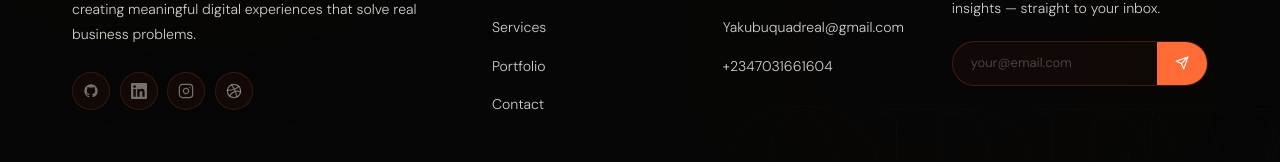
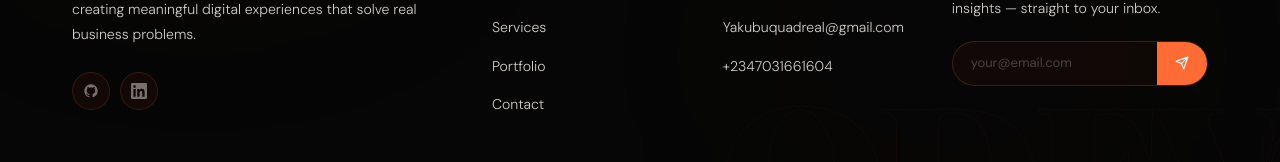
Before and after one commit to Dataoracle1/yakubuquadri.com, a React (Vite) app: page / in a window 1280 px wide. Shown: the part 6522-6684 px from the top of the page. Built offline with nearby package versions, Linux system fonts and the light colour scheme; a web font is replaced by a local one.

Commit message:
fix social links

```diff
--- a/src/data/siteData.ts
+++ b/src/data/siteData.ts
@@ -184,7 +184,7 @@ export const blogPosts: BlogPost[] = [
 export const socialLinks: SocialLink[] = [
  {
   platform: 'GitHub',
-  url: 'https://github.com/your-username',
+  url: 'https://github.com/Dataoracle1',
   icon: React.createElement('svg', { width: 16, height: 16, viewBox: '0 0 24 24', fill: 'currentColor' },
     React.createElement('path', { d: 'M12 2C6.477 2 2 6.484 2 12.017c0 4.425 2.865 8.18 6.839 9.504.5.092.682-.217.682-.483 0-.237-.008-.868-.013-1.703-2.782.605-3.369-1.343-3.369-1.343-.454-1.158-1.11-1.466-1.11-1.466-.908-.62.069-.608.069-.608 1.003.07 1.531 1.032 1.531 1.032.892 1.53 2.341 1.088 2.91.832.092-.647.35-1.088.636-1.338-2.22-.253-4.555-1.113-4.555-4.951 0-1.093.39-1.988 1.029-2.688-.103-.253-.446-1.272.098-2.65 0 0 .84-.27 2.75 1.026A9.564 9.564 0 0112 6.844c.85.004 1.705.115 2.504.337 1.909-1.296 2.747-1.027 2.747-1.027.546 1.379.202 2.398.1 2.651.64.7 1.028 1.595 1.028 2.688 0 3.848-2.339 4.695-4.566 4.943.359.309.678.92.678 1.855 0 1.338-.012 2.419-.012 2.747 0 .268.18.58.688.482A10.019 10.019 0 0022 12.017C22 6.484 17.522 2 12 2z' })
   ),
@@ -196,23 +196,23 @@ export const socialLinks: SocialLink[] = [
       React.createElement('path', { d: 'M20.447 20.452h-3.554v-5.569c0-1.328-.027-3.037-1.852-3.037-1.853 0-2.136 1.445-2.136 2.939v5.667H9.351V9h3.414v1.561h.046c.477-.9 1.637-1.85 3.37-1.85 3.601 0 4.267 2.37 4.267 5.455v6.286zM5.337 7.433a2.062 2.062 0 01-2.063-2.065 2.064 2.064 0 112.063 2.065zm1.782 13.019H3.555V9h3.564v11.452zM22.225 0H1.771C.792 0 0 .774 0 1.729v20.542C0 23.227.792 24 1.771 24h20.451C23.2 24 24 23.227 24 22.271V1.729C24 .774 23.2 0 22.222 0h.003z' })
     ),
   },
-  {
-    platform: 'Instagram',
-    url: '#',
-    icon: React.createElement('svg', { width: 16, height: 16, viewBox: '0 0 24 24', fill: 'none', stroke: 'currentColor', strokeWidth: 1.8, strokeLinecap: 'round', strokeLinejoin: 'round' },
-      React.createElement('rect', { x: 2, y: 2, width: 20, height: 20, rx: 5, ry: 5 }),
-      React.createElement('path', { d: 'M16 11.37A4 4 0 1112.63 8 4 4 0 0116 11.37z' }),
-      React.createElement('line', { x1: 17.5, y1: 6.5, x2: 17.51, y2: 6.5 })
-    ),
-  },
-  {
-    platform: 'Dribbble',
-    url: '#',
-    icon: React.createElement('svg', { width: 16, height: 16, viewBox: '0 0 24 24', fill: 'none', stroke: 'currentColor', strokeWidth: 1.8, strokeLinecap: 'round', strokeLinejoin: 'round' },
-      React.createElement('circle', { cx: 12, cy: 12, r: 10 }),
-      React.createElement('path', { d: 'M8.56 2.75c4.37 6.03 6.02 9.42 8.03 17.72m2.54-15.38c-3.72 4.35-8.94 5.66-16.88 5.85m19.5 1.9c-3.5-.93-6.63-.82-8.94 0-2.58.92-5.01 2.86-7.44 6.32' })
-    ),
-  },
+  // {
+  //   platform: 'Instagram',
+  //   url: '#',
+  //   icon: React.createElement('svg', { width: 16, height: 16, viewBox: '0 0 24 24', fill: 'none', stroke: 'currentColor', strokeWidth: 1.8, strokeLinecap: 'round', strokeLinejoin: 'round' },
+  //     React.createElement('rect', { x: 2, y: 2, width: 20, height: 20, rx: 5, ry: 5 }),
+  //     React.createElement('path', { d: 'M16 11.37A4 4 0 1112.63 8 4 4 0 0116 11.37z' }),
+  //     React.createElement('line', { x1: 17.5, y1: 6.5, x2: 17.51, y2: 6.5 })
+  //   ),
+  // },
+  // {
+  //   platform: 'Dribbble',
+  //   url: '#',
+  //   icon: React.createElement('svg', { width: 16, height: 16, viewBox: '0 0 24 24', fill: 'none', stroke: 'currentColor', strokeWidth: 1.8, strokeLinecap: 'round', strokeLinejoin: 'round' },
+  //     React.createElement('circle', { cx: 12, cy: 12, r: 10 }),
+  //     React.createElement('path', { d: 'M8.56 2.75c4.37 6.03 6.02 9.42 8.03 17.72m2.54-15.38c-3.72 4.35-8.94 5.66-16.88 5.85m19.5 1.9c-3.5-.93-6.63-.82-8.94 0-2.58.92-5.01 2.86-7.44 6.32' })
+  //   ),
+  // },
 ];
 
 // ── Footer columns ────────────────────────────
```
